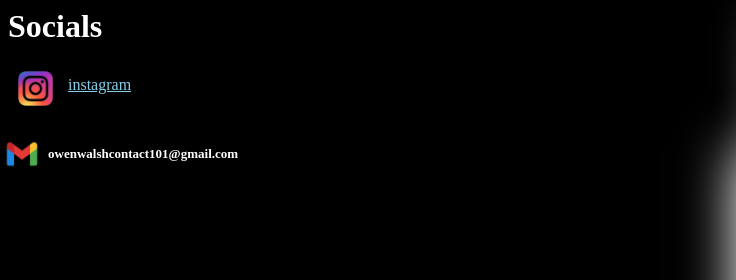
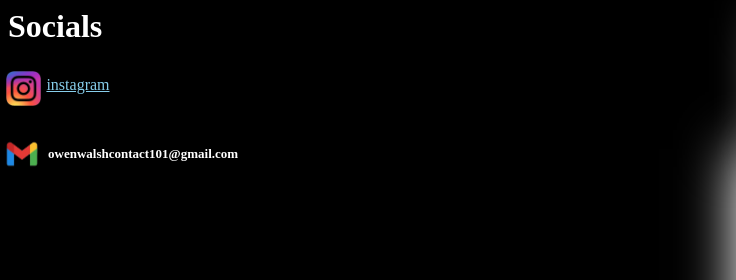
Before and after one commit to OwenTHEWALSH/Personal-Website, a plain HTML site: page index.html in a window 1280 px wide. Shown: the top 280 px of the page, 0-736 px from the left. Drawn offline with Linux system fonts and the light colour scheme; grey boxes are pictures that could not be loaded.

Commit message:
Fixed Insta

```diff
--- a/styles/styles.css
+++ b/styles/styles.css
@@ -8,6 +8,7 @@ body {
     scale: 100%;
     margin: 10px;
     margin-top: 5px;
+    margin-left: -0.1em;
 
 }
 
@@ -38,7 +39,7 @@ body {
 
 a {
     color: skyblue;
-    margin-left: 5px;
+    margin-left: -5px;
     margin-top: 10px;
 }
 
```
